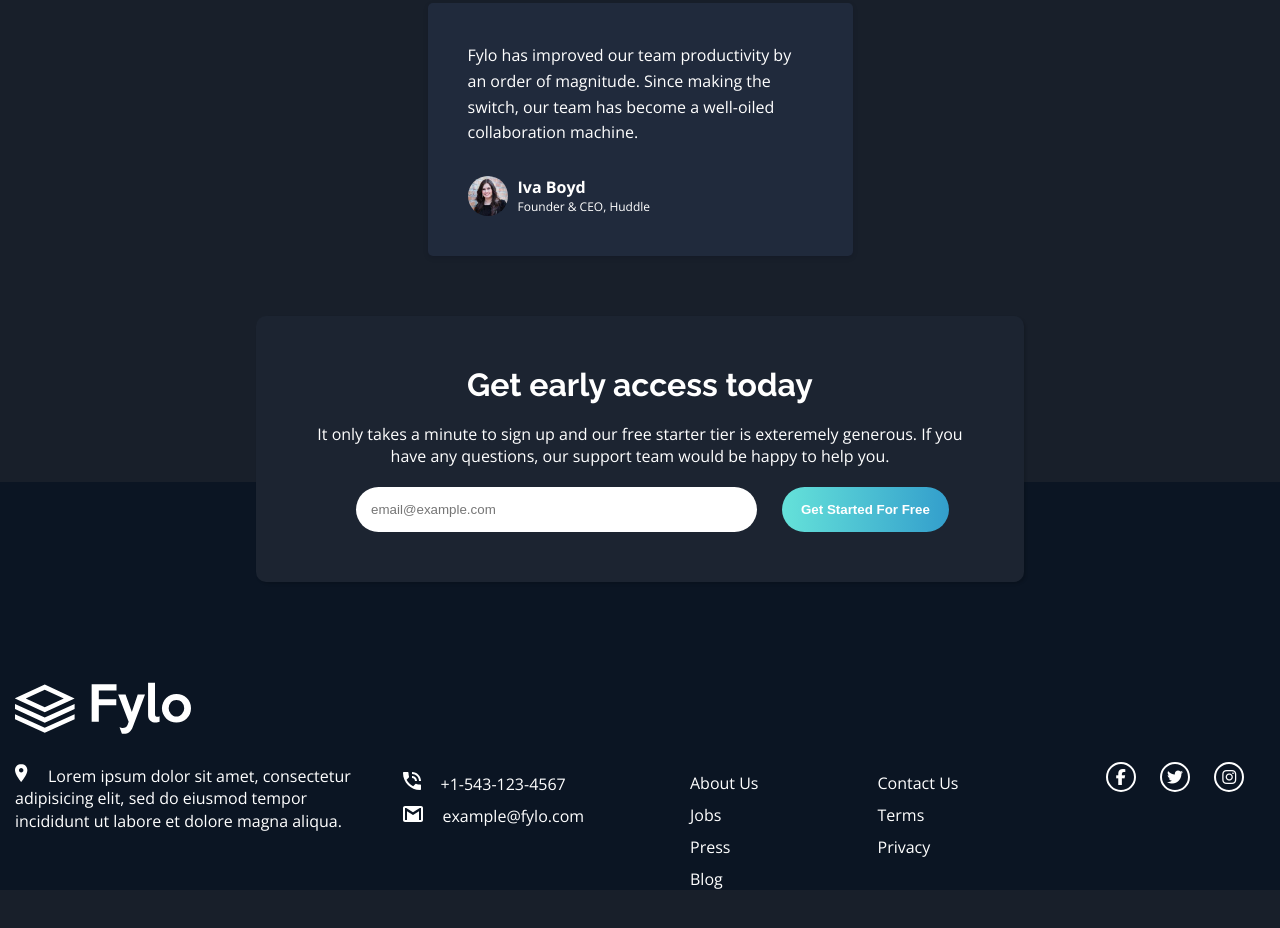
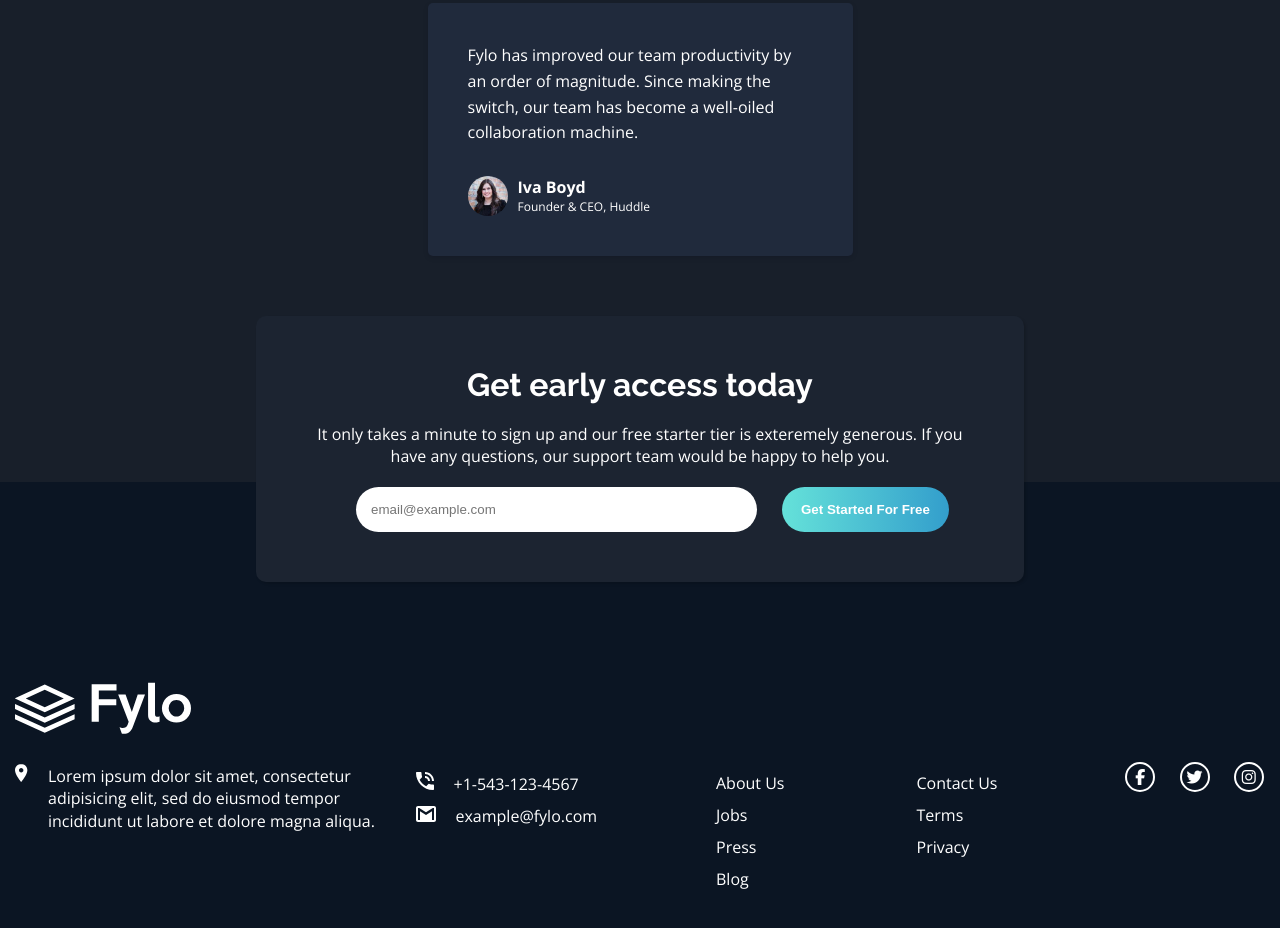
Before and after one commit to adrvnc/fylo_landing_page, a plain HTML site: page index.html in a window 1280 px wide. Shown: the part 2747-3675 px from the top of the page. Before the commit the page ends 3637 px from the top, so only its background shows below. Drawn offline with nearby package versions, Linux system fonts and the light colour scheme.

Commit message:
finished responsive footer

```diff
--- a/css/style.css
+++ b/css/style.css
@@ -323,11 +323,13 @@ input[type=submit] {
 footer {
     background-color: hsl(216, 53%, 9%);
     color: white;
-    padding-top: 200px;
+    padding: 200px 0 150px;
 }
 
 .footer-paragraph {
     line-height: 1.4;
+    padding-left: 33px;
+    text-indent: -33px;
 }
 
 .footer-img {
@@ -455,13 +457,16 @@ li {
         margin-top: 20px;
     }
 
-
     /* FOOTER */
     .footer-logo {
         display: block;
         margin-left: 30px;
         margin-right: auto;
     }
+
+    .footer-column {
+         width: 100%;
+     }
 
     .footer-paragraph {
         text-align: left;
@@ -474,10 +479,6 @@ li {
         margin-top: 10px;
      }
 
-    .footer-column {
-         width: 100%;
-     }
-
     .footer-link {
         text-align: left;
         margin-left: 30px;
@@ -486,7 +487,6 @@ li {
     .footer-link-margin {
         margin-top: 40px;
      }
-
 }
 
 /* Small devices (portrait tablets and large phones, 600px and up) */
@@ -571,7 +571,6 @@ li {
     .footer-link-margin {
         margin-top: 40px;
      }
-
 }
 
 /* Medium devices (landscape tablets, 768px and up) */
@@ -731,7 +730,7 @@ li {
 
     .footer-link {
         text-align: initial;
-        margin-left: initial;
+        margin-left: 13px;
         margin-top: 80px;
     }
 
```
Also changed, not shown: index.html (+0 -1 lines).
